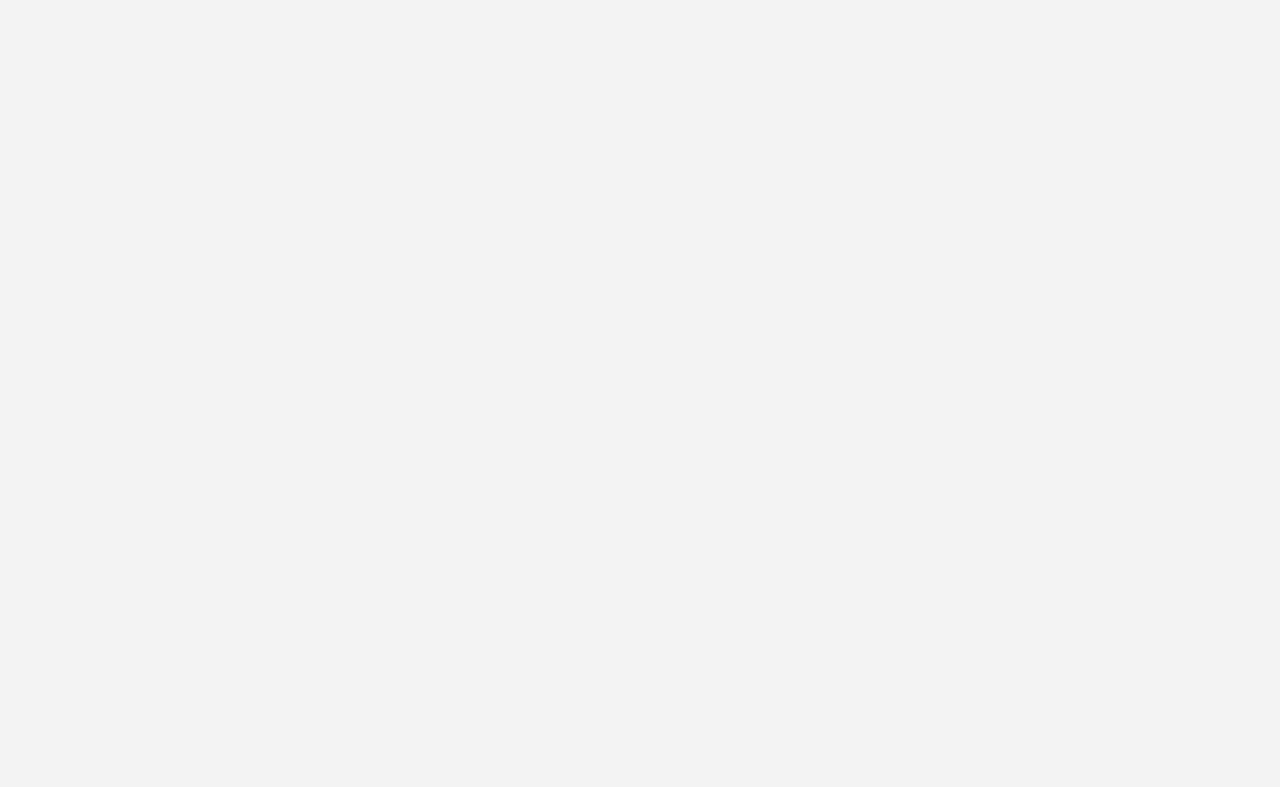
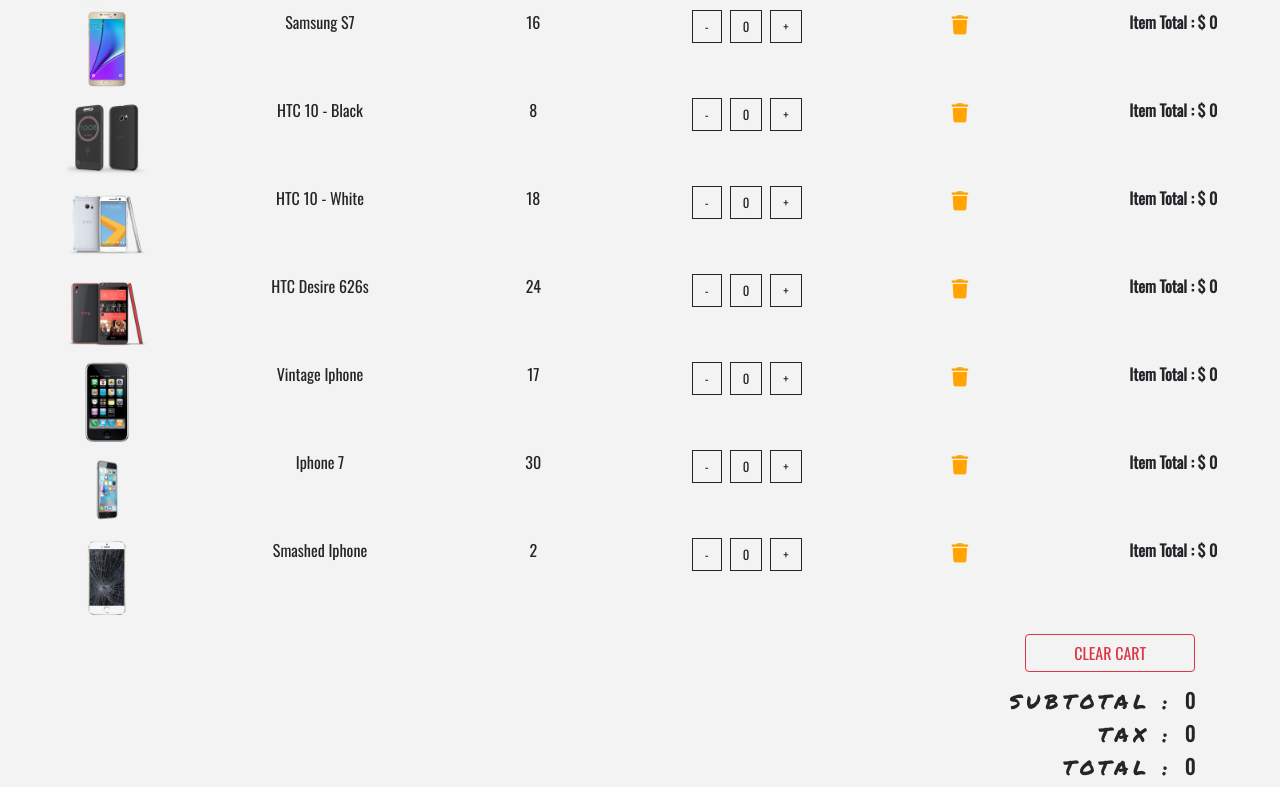
Before and after one commit to YJangir49/e-react-cart, a React (Create React App) app in the folder e-cart-react/: page /cart in a window 1280 px wide. Shown: the part 264-1051 px from the top of the page. Before the commit the page ends 800 px from the top, so only its background shows below. Built offline with nearby package versions, Linux system fonts and the light colour scheme.

Commit message:
Total, subtotal, tax updated

```diff
--- a/e-cart-react/src/components/Cart/Cart.js
+++ b/e-cart-react/src/components/Cart/Cart.js
@@ -4,6 +4,7 @@
 import EmptyCart from "./EmptyCart";
 import { ProductConsumer } from "../../context";
 import CartList from "./CartList";
+import CartTotals from "./CartTotals";
 
 export default class Cart extends Component {
   render() {
@@ -18,6 +19,7 @@
                   <Title name="Your" title="cart" />
                   <CartColumns />
                   <CartList value={value} />
+                  <CartTotals value={value} />
                 </React.Fragment>
               );
             } else {
--- /dev/null
+++ b/e-cart-react/src/components/Cart/CartTotals.js
@@ -0,0 +1,43 @@
+import React from "react";
+import { ProductConsumer } from "../../context";
+import { Link } from "react-router-dom";
+
+export default function CartTotals({ value }) {
+  const { cartSubTotal, cartTax, cartTotal, clearCart } = value;
+
+  return (
+    <React.Fragment>
+      <div className="container">
+        <div className="row">
+          <div className="col-10 mt-2 ml-sm-5 ml-md-auto col-sm-8 text-capitalize text-right">
+            <Link to="/">
+              <button
+                className="btn btn-outline-danger
+                            text-uppercase mb-3 px-5"
+                type="button"
+                onClick={() => clearCart()}
+              >
+                clear cart
+              </button>
+            </Link>
+            <h5>
+              {" "}
+              <span className="text-title">subtotal : </span>
+              <strong>{cartSubTotal}</strong>
+            </h5>
+            <h5>
+              {" "}
+              <span className="text-title">tax : </span>
+              <strong>{cartTax}</strong>
+            </h5>
+            <h5>
+              {" "}
+              <span className="text-title">total : </span>
+              <strong>{cartTotal}</strong>
+            </h5>
+          </div>
+        </div>
+      </div>
+    </React.Fragment>
+  );
+}
--- a/e-cart-react/src/context.js
+++ b/e-cart-react/src/context.js
@@ -7,7 +7,7 @@
   state = {
     products: [],
     detailProduct: detailProduct,
-    cart: [],
+    cart: storeProducts,
     modalOpen: false,
     modalProduct: detailProduct,
     cartSubTotal: 0,
```
